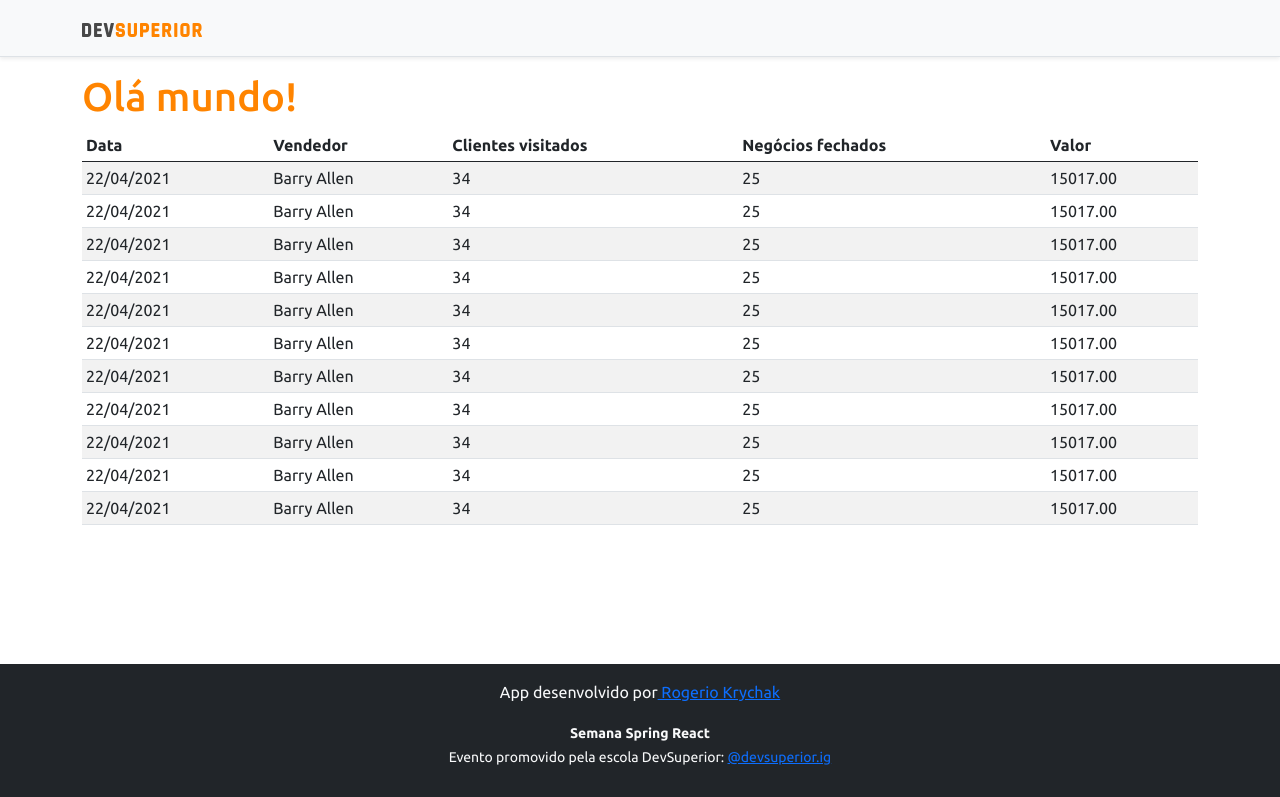
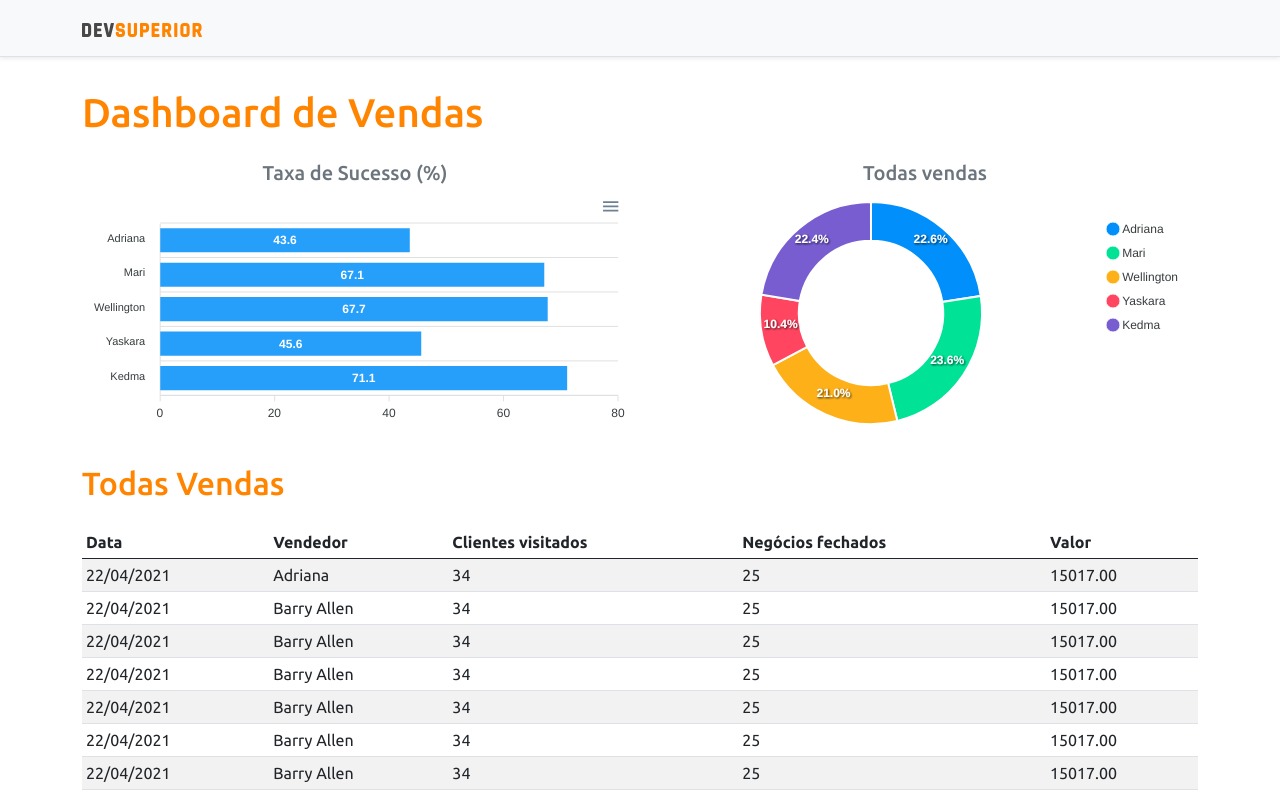
Before and after one commit to rogeriokrychak/projeto-sds3, a React (Create React App) app in the folder frontend/: page / in a window 1280 px wide. Shown: the top 797 px of the page. Built offline with nearby package versions, Linux system fonts and the light colour scheme.

Commit message:
Static charts

```diff
--- a/frontend/package.json
+++ b/frontend/package.json
@@ -12,10 +12,12 @@
     "@types/node": "^12.0.0",
     "@types/react": "^17.0.0",
     "@types/react-dom": "^17.0.0",
+    "apexcharts": "^3.26.1",
     "bootstrap": "^5.0.0",
     "jquery": "1.9.1",
     "popper.js": "^1.16.1",
     "react": "^17.0.2",
+    "react-apexcharts": "^1.3.9",
     "react-dom": "^17.0.2",
     "react-scripts": "4.0.3",
     "typescript": "^4.1.2",
--- a/frontend/src/App.tsx
+++ b/frontend/src/App.tsx
@@ -1,3 +1,5 @@
+import DonutChart from "components/DonutChart";
+import BarChart from "components/BarChart";
 import DataTable from "components/DataTable";
 import Footer from "components/Footer";
 import NavBar from "components/NavBar";
@@ -7,7 +9,22 @@
     <>
       <NavBar />
       <div className="container">
-        <h1 className="text-primary">Olá mundo!</h1>
+        <h1 className="text-primary py-3">Dashboard de Vendas</h1>
+
+      <div className="row px=3">
+       <div className="col-sm-6">
+            <h5 className="text-center text-secondary">Taxa de Sucesso (%)</h5>
+              <BarChart />
+        </div>
+        <div className="col-sm-6">
+            <h5 className="text-center text-secondary">Todas vendas</h5>
+              <DonutChart />
+        </div>
+      </div>
+          <div className="py-3">
+            <h2 className="text-primary">Todas Vendas</h2>
+          </div>
+
         <DataTable />
       </div>
       <Footer />
--- /dev/null
+++ b/frontend/src/components/BarChart/index.tsx
@@ -0,0 +1,33 @@
+import Chart from 'react-apexcharts';
+
+const BarChart = () => {
+    const options = {
+        plotOptions: {
+            bar: {
+                horizontal: true,
+            }
+        },
+    };
+
+    const mockData = {
+        labels: {
+            categories: ['Adriana', 'Mari', 'Wellington', 'Yaskara', 'Kedma']
+        },
+        series: [
+            {
+                name: "% Sucesso",
+                data: [43.6, 67.1, 67.7, 45.6, 71.1]
+            }
+        ]
+    };
+    return (
+    <Chart
+        options={{...options, xaxis: mockData.labels}}
+        series={mockData.series}
+        type="bar"
+        height="240"
+    />
+    );
+}
+
+export default BarChart;
--- a/frontend/src/components/DataTable/index.tsx
+++ b/frontend/src/components/DataTable/index.tsx
@@ -14,7 +14,7 @@
                 <tbody>
                     <tr>
                         <td>22/04/2021</td>
-                        <td>Barry Allen</td>
+                        <td>Adriana</td>
                         <td>34</td>
                         <td>25</td>
                         <td>15017.00</td>
--- /dev/null
+++ b/frontend/src/components/DonutChart/index.tsx
@@ -0,0 +1,25 @@
+import Chart from 'react-apexcharts';
+
+const DonutChart = () => {
+    const mockData = {
+        series: [477138, 499928, 444867, 220426, 473088],
+        labels: ['Adriana', 'Mari', 'Wellington', 'Yaskara', 'Kedma']
+    }
+
+    const options = {
+        legend: {
+            show: true
+        }
+    }
+
+    return (
+    <Chart
+        options={{...options, labels: mockData.labels}}
+        series={mockData.series}
+        type="donut"
+        height="240"
+    />
+    );
+}
+
+export default DonutChart;
```
Also changed, not shown: 1 other file (tests, documents, lock files or other folders).
